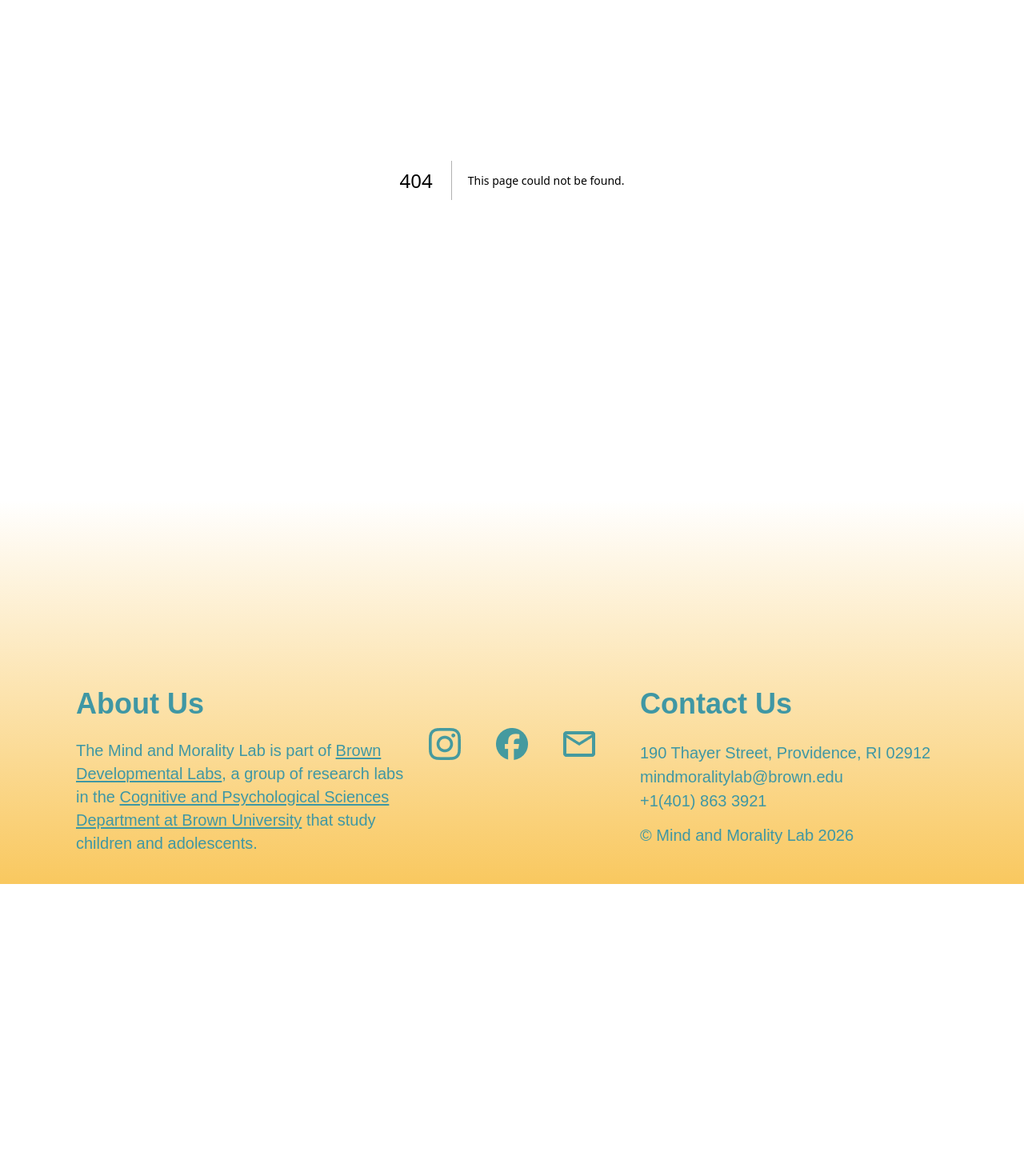
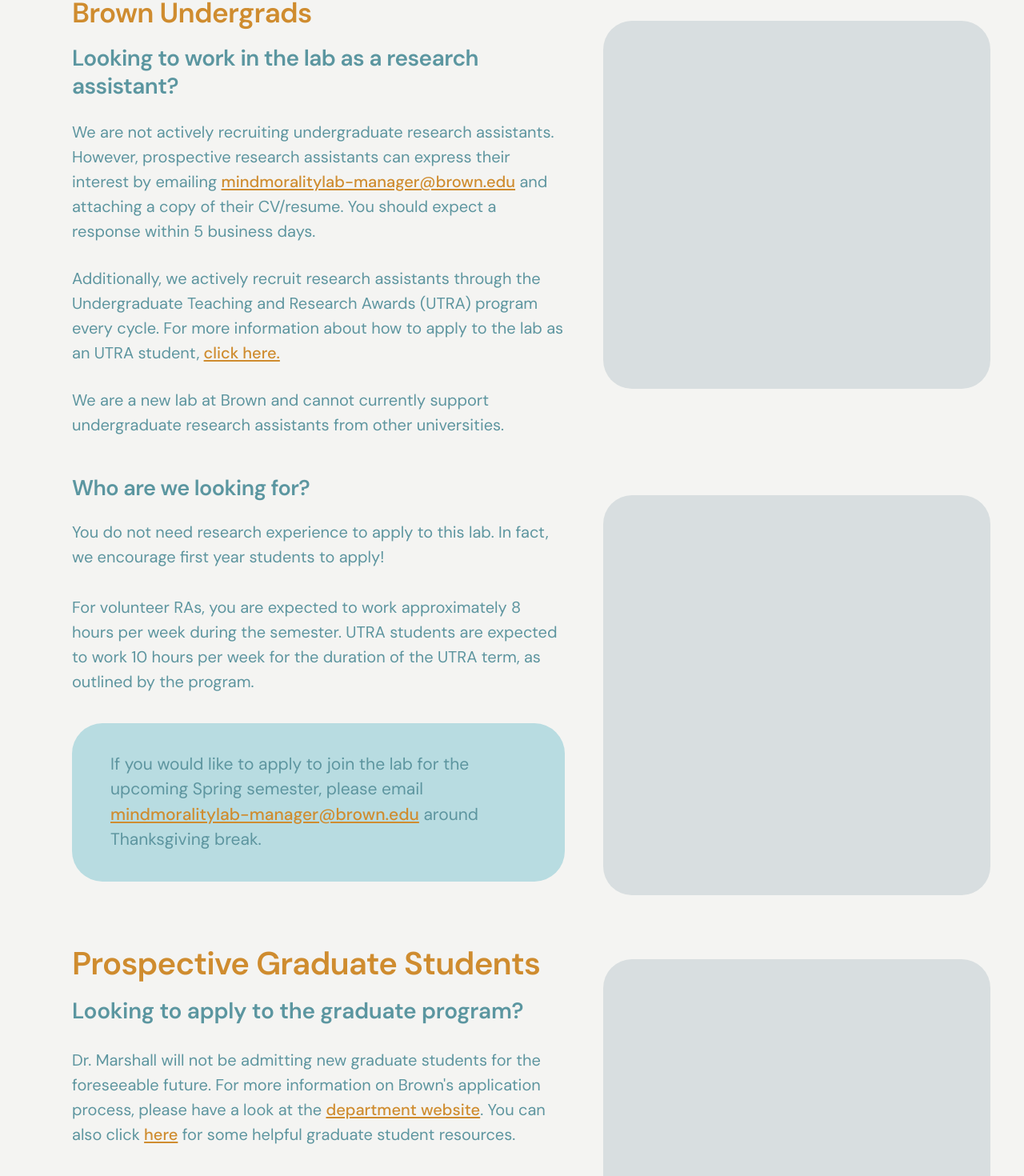
Before and after one commit to fullstackatbrown/project-mind-and-morality, a Next.js app: page /get-involved/students in a window 1280 px wide. Before the commit this address had no page. Shown: the part 285-1755 px from the top of the page at 80% size. Before the commit the page ends 1390 px from the top, so only its background shows below. Built offline with nearby package versions, Linux system fonts and the light colour scheme.

Commit message:
feat: added the initial structure of the get-involved/students page

```diff
--- /dev/null
+++ b/app/get-involved/students/page.tsx
@@ -0,0 +1,148 @@
+"use client"
+
+import { DM_Sans } from "next/font/google"
+
+const dmSans = DM_Sans({
+	subsets: ["latin"],
+	weight: ["400", "500", "600", "700"],
+})
+
+export default function GetInvolvedStudents() {
+	return (
+		<main className={`${dmSans.className} w-full min-h-screen bg-[#f4f4f2] pt-16 pb-24`}>
+			<section className="mx-auto w-full max-w-[1180px] px-6 md:px-10">
+				<header className="text-center">
+					<h1 className="text-[34px] leading-[1.15] font-semibold tracking-[-0.02em] text-[#5b96a0] md:text-[46px]">
+						Get Involved for Students
+					</h1>
+				</header>
+
+				<div className="mt-14 grid grid-cols-1 items-start gap-10 lg:grid-cols-[56%_44%] lg:gap-12">
+					<div>
+						<h2 className="text-[42px] leading-[1.05] font-semibold tracking-[-0.02em] text-[#cf8c2f] md:text-[35px]">
+							Brown Undergrads
+						</h2>
+
+						<p className="mt-5 max-w-[720px] text-[24px] leading-[1.28] font-semibold tracking-[-0.02em] text-[#5b96a0] md:text-[28px]">
+							Looking to work in the lab as a research assistant?
+						</p>
+
+						<div className="mt-6 max-w-[760px] space-y-7 text-[17px] leading-[1.55] text-[#5d959f] md:text-[20px]">
+							<p>
+								We are not actively recruiting undergraduate research assistants.
+								However, prospective research assistants can express their
+								interest by emailing{" "}
+								<a
+									href="mailto:mindmoralitylab-manager@brown.edu"
+									className="font-medium text-[#cf8c2f] underline decoration-[#cf8c2f] underline-offset-2"
+								>
+									mindmoralitylab-manager@brown.edu
+								</a>{" "}
+								and attaching a copy of their CV/resume. You should expect a
+								response within 5 business days.
+							</p>
+
+							<p>
+								Additionally, we actively recruit research assistants through
+								the Undergraduate Teaching and Research Awards (UTRA) program
+								every cycle. For more information about how to apply to the lab
+								as an UTRA student, {" "}
+								<a
+									href="#"
+									className="font-medium text-[#cf8c2f] underline decoration-[#cf8c2f] underline-offset-2"
+								>
+									click here.
+								</a>
+							</p>
+
+							<p>
+								We are a new lab at Brown and cannot currently support
+								undergraduate research assistants from other universities.
+							</p>
+						</div>
+					</div>
+
+					<div className="pt-2 lg:pt-7">
+						<div className="h-[460px] w-full rounded-[36px] bg-[#d8dee0]" />
+					</div>
+				</div>
+
+				<div className="mt-12 grid grid-cols-1 items-start gap-10 lg:grid-cols-[56%_44%] lg:gap-12">
+					<div>
+						<h3 className="text-[34px] leading-[1.12] font-semibold tracking-[-0.02em] text-[#5b96a0] md:text-[27px]">
+							Who are we looking for?
+						</h3>
+
+						<div className="mt-6 max-w-[760px] space-y-8 text-[17px] leading-[1.55] text-[#5d959f] md:text-[20px]">
+							<p>
+								You do not need research experience to apply to this lab. In
+								fact, we encourage first year students to apply!
+							</p>
+
+							<p>
+								For volunteer RAs, you are expected to work approximately 8
+								hours per week during the semester. UTRA students are expected
+								to work 10 hours per week for the duration of the UTRA term,
+								as outlined by the program.
+							</p>
+						</div>
+
+						<div className="mt-9 max-w-[760px] rounded-[38px] bg-[#b8dce1] px-8 py-8 md:px-12 md:py-9">
+							<p className="text-[17px] leading-[1.5] text-[#5d959f] md:text-[21px]">
+								If you would like to apply to join the lab for the upcoming
+								Spring semester, please email {" "}
+								<a
+									href="mailto:mindmoralitylab-manager@brown.edu"
+									className="font-medium text-[#cf8c2f] underline decoration-[#cf8c2f] underline-offset-2"
+								>
+									mindmoralitylab-manager@brown.edu
+								</a>{" "}
+								around Thanksgiving break.
+							</p>
+						</div>
+					</div>
+
+					<div className="pt-0 lg:pt-6">
+						<div className="h-[500px] w-full rounded-[36px] bg-[#d8dee0]" />
+					</div>
+				</div>
+
+				<div className="mt-16 grid grid-cols-1 items-start gap-10 lg:grid-cols-[56%_44%] lg:gap-12">
+					<div>
+						<h3 className="text-[38px] leading-[1.08] font-semibold tracking-[-0.02em] text-[#cf8c2f] md:text-[40px]">
+							Prospective Graduate Students
+						</h3>
+
+						<p className="mt-5 max-w-[760px] text-[24px] leading-[1.28] font-semibold tracking-[-0.01em] text-[#5b96a0] md:text-[28px]">
+							Looking to apply to the graduate program?
+						</p>
+
+						<p className="mt-7 max-w-[760px] text-[17px] leading-[1.55] text-[#5d959f] md:text-[20px]">
+							Dr. Marshall will not be admitting new graduate students for
+							the foreseeable future. For more information on Brown&apos;s
+							application process, please have a look at the {" "}
+							<a
+								href="#"
+								className="font-medium text-[#cf8c2f] underline decoration-[#cf8c2f] underline-offset-2"
+							>
+								department website
+							</a>
+							. You can also click {" "}
+							<a
+								href="#"
+								className="font-medium text-[#cf8c2f] underline decoration-[#cf8c2f] underline-offset-2"
+							>
+								here
+							</a>{" "}
+							for some helpful graduate student resources.
+						</p>
+					</div>
+
+					<div className="pt-1 lg:pt-4">
+						<div className="h-[330px] w-full rounded-[36px] bg-[#d8dee0]" />
+					</div>
+				</div>
+			</section>
+		</main>
+	)
+}
```
